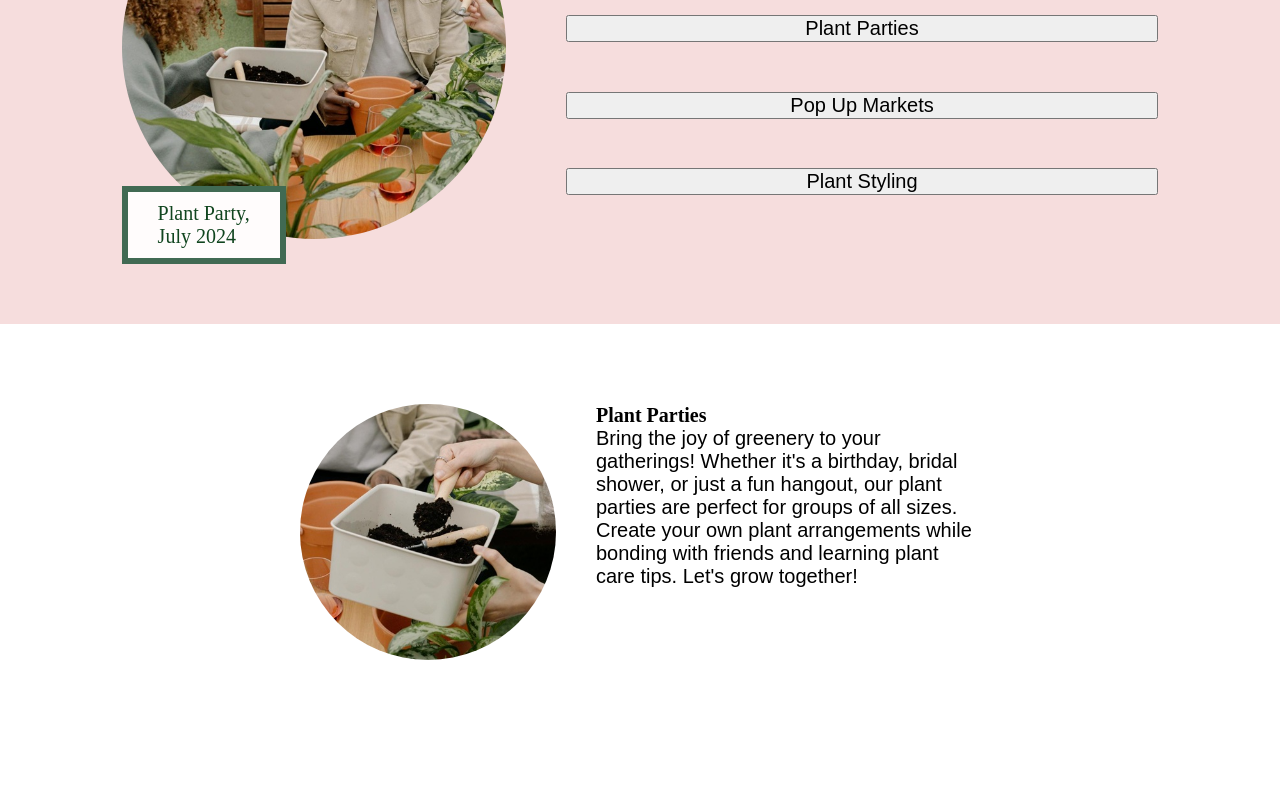
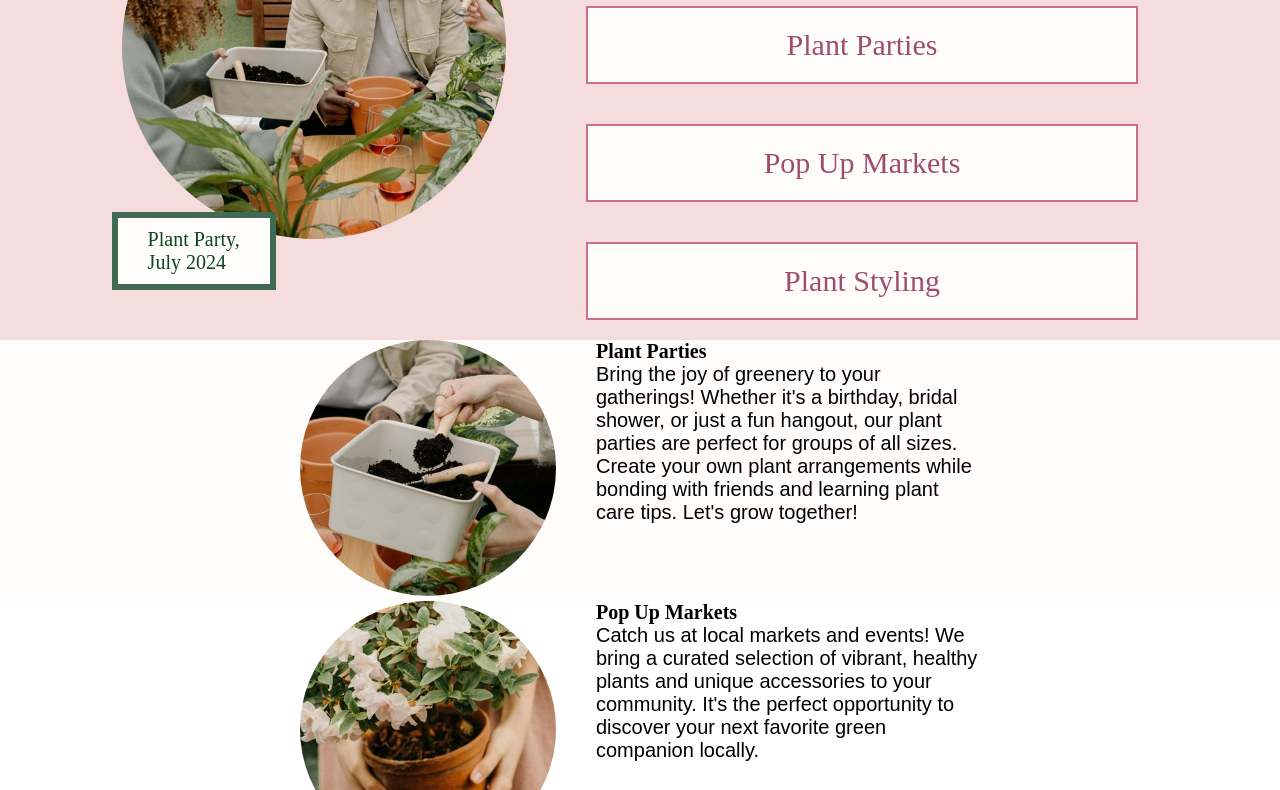
Before and after one commit to FennaKort/verdantia-site, a plain HTML site: page services.html in a window 1280 px wide. Shown: the part 265-1055 px from the top of the page. Drawn offline with Linux system fonts and the light colour scheme; a web font is replaced by a local one.

Commit message:
cont. services page styling

```diff
--- a/css/main.css
+++ b/css/main.css
@@ -129,7 +129,7 @@ h3 {
   display: flex;
   justify-content: center;
   /*align-items: center;*/
-  padding: 4rem 0;
+  /*padding: 4rem 0;*/
 }
 
 .imageSection img{
@@ -140,14 +140,18 @@ h3 {
 
 /*What We Offer section*/
 #offerContainer{
+  padding-top: 4rem;
   background-color: var(--light-pink-full);
 }
 
 #offerFigure {
-  position:relative;
   padding-left: 1rem;
   padding-right: 2rem;
   margin-left: auto;
+  position:relative;
+  display: flex;
+  flex-direction: column;
+  justify-content:first baseline;
 }
 
 #offerImage {
@@ -157,8 +161,8 @@ h3 {
 
 #offerCaption {
   position: absolute;
-  bottom: -1rem;
-  left: 1rem;
+  bottom: 2.5rem;
+  left: 0.5rem;
   border: #416A53 0.3rem solid;
   background-color: #FFFCFC;
   color: #11451F;
@@ -167,6 +171,7 @@ h3 {
 }
 
 #offerContentSection {
+  padding-top: 1rem;
   margin-right: auto;
   display: flex;
   flex-direction: column;
@@ -183,6 +188,16 @@ h3 {
   justify-content: space-evenly;
 }
 
+#offerContentSection .buttons {
+  text-decoration: none;
+  background-color: #FFFCFC;
+  font-family: 'Inria Serif', 'Times New Roman', Times, serif;
+  color: #A04D69;
+  font-size: 1.5rem;
+  border: #CC6D8A 0.1rem solid;
+  margin: 1rem;
+  padding: 1rem;
+}
 
 
 /*Offers Details section*/
@@ -190,6 +205,12 @@ h3 {
   width: 30%;
   margin-left: 2em;
   }
+
+#partyContainer {
+  background-color: #FFFCFC;
+}
+
+
 
 
 /*prices table section*/
```
